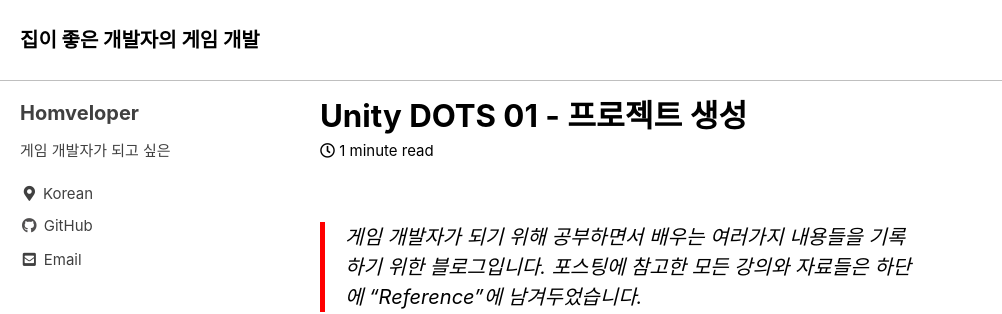
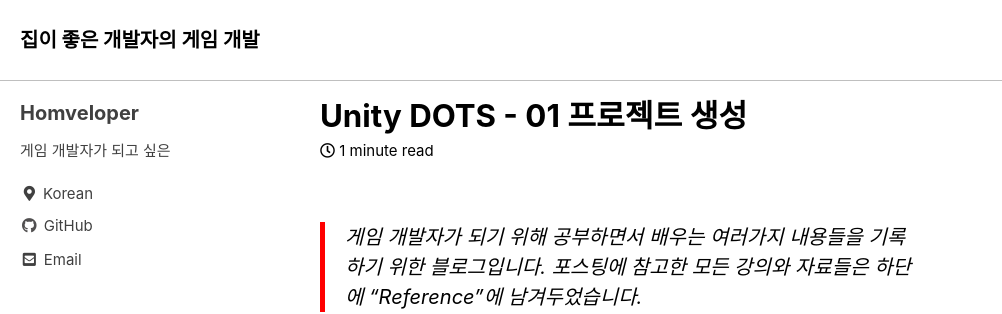
Before and after one commit to homveloper/homveloper.github.io, a Jekyll site: the page built from _posts/2022-03-07-4-unity-ecs-01-projectsetting.md, in a window 1280 px wide and 900 px high. Shown: the top 314 px of the window, without its empty margins (0-1002 px from the left). Built offline with Jekyll 4.4.1, drawn with Linux system fonts in a browser that asks for light colours; cached includes are drawn as plain includes.

```diff
--- a/_posts/2022-03-07-4-unity-ecs-01-projectsetting.md
+++ b/_posts/2022-03-07-4-unity-ecs-01-projectsetting.md
@@ -1,5 +1,5 @@
 ---
-title: "Unity DOTS 01 - 프로젝트 생성"
+title: "Unity DOTS - 01 프로젝트 생성"
 excerpt: "Unity DOTS 프로젝트 생성해보기"
 categories:
     - "Unity"
```
